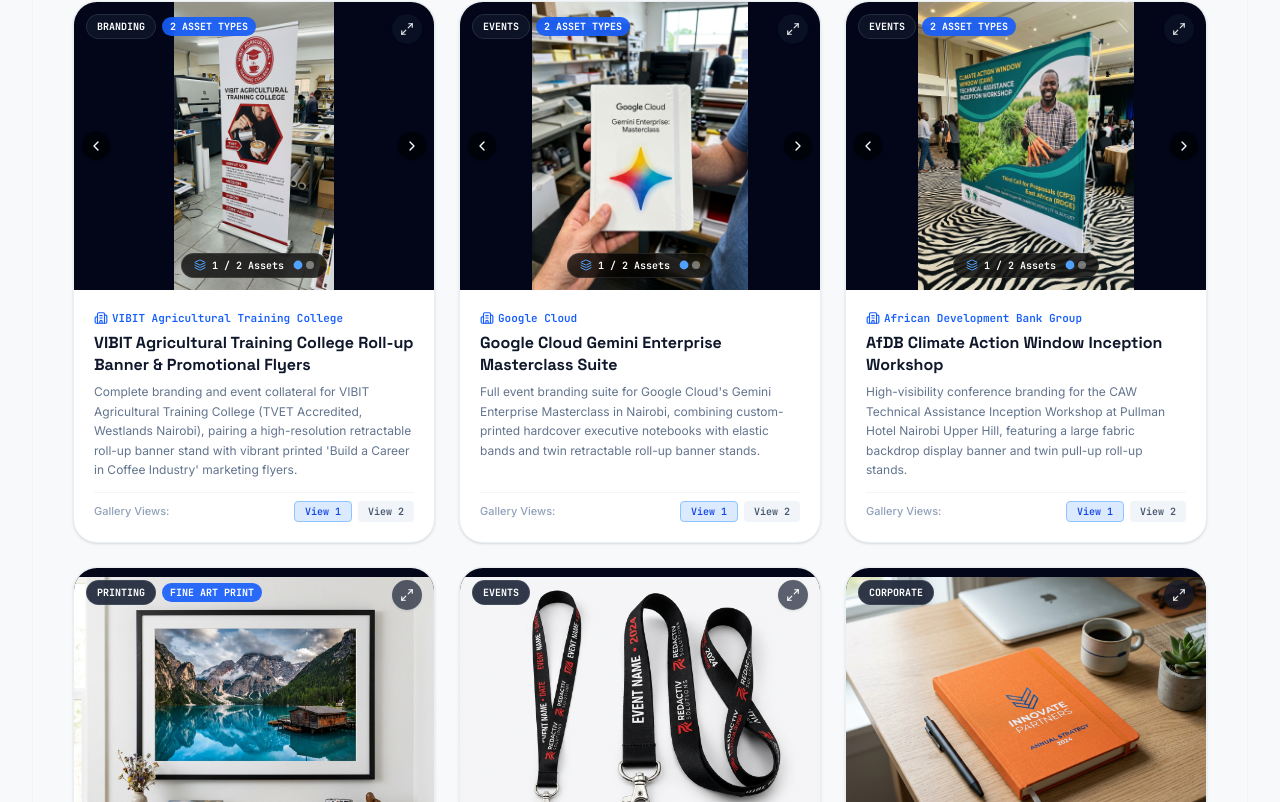
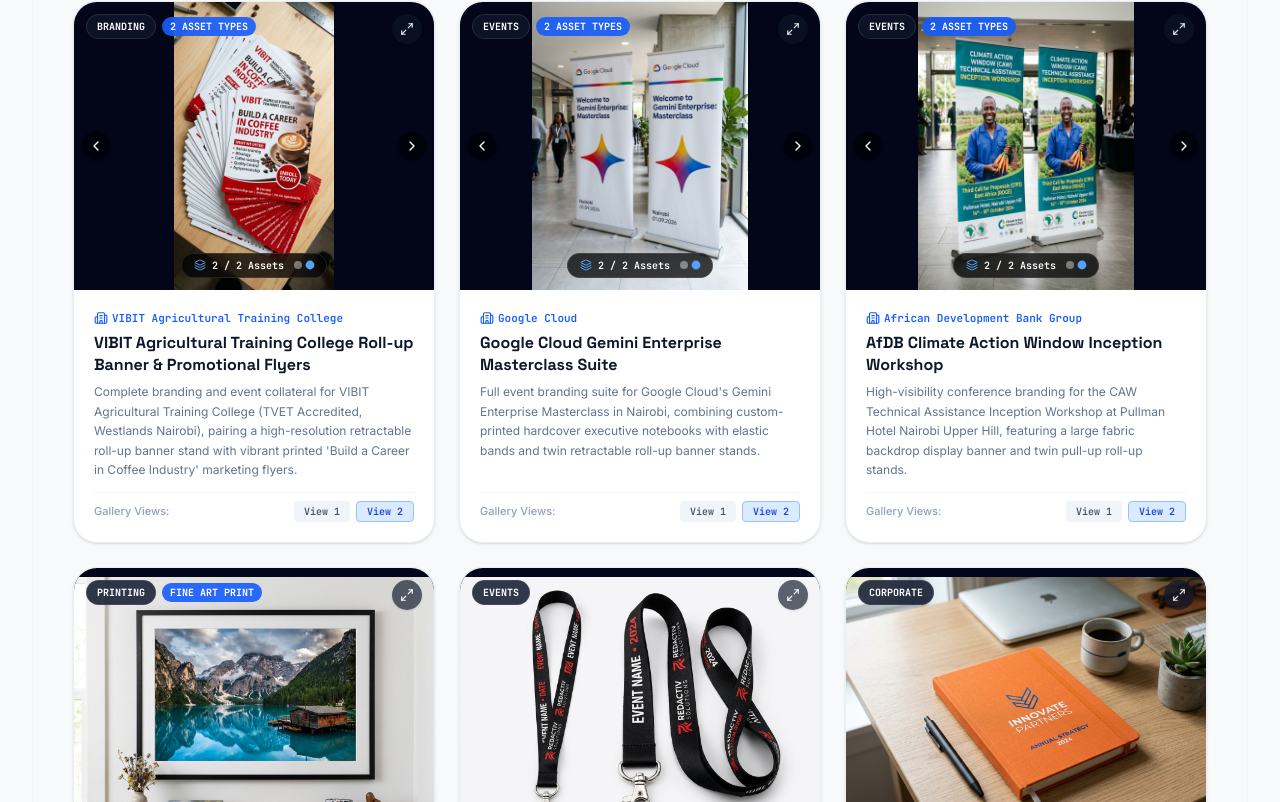
Before and after one commit to kelvinmuchui/smartprintshub, a React (Vite) app: page / in a window 1280 px wide. Shown: the part 3536-4338 px from the top of the page. Built offline with nearby package versions, Linux system fonts and the light colour scheme.

Commit message:
Slider photo

```diff
--- a/src/components/PortfolioGallery.tsx
+++ b/src/components/PortfolioGallery.tsx
@@ -1,4 +1,4 @@
-import React, { useState } from "react";
+import React, { useEffect, useState } from "react";
 import { motion, AnimatePresence } from "motion/react";
 import { Maximize2, ChevronLeft, ChevronRight, X, Layers, Building2, Sparkles } from "lucide-react";
 import { PortfolioItem } from "../types";
@@ -25,6 +25,25 @@
     if (activeCategory === "all") return true;
     return p.category === activeCategory;
   });
+
+  useEffect(() => {
+    const interval = window.setInterval(() => {
+      setActiveImageIndexes((prev) => {
+        const next = { ...prev };
+
+        items.forEach((item) => {
+          const imageCount = item.images?.length ?? 0;
+          if (imageCount > 1) {
+            next[item.id] = ((prev[item.id] ?? 0) + 1) % imageCount;
+          }
+        });
+
+        return next;
+      });
+    }, 4000);
+
+    return () => window.clearInterval(interval);
+  }, [items]);
 
   const handleNextImage = (itemId: string, maxImages: number, e: React.MouseEvent) => {
     e.stopPropagation();
```
